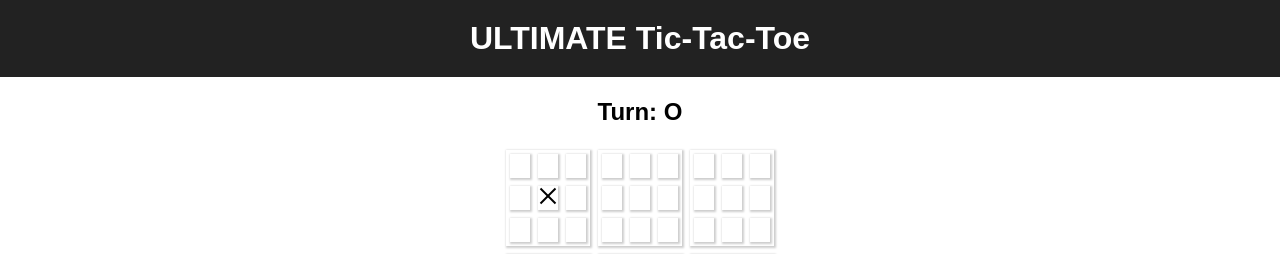
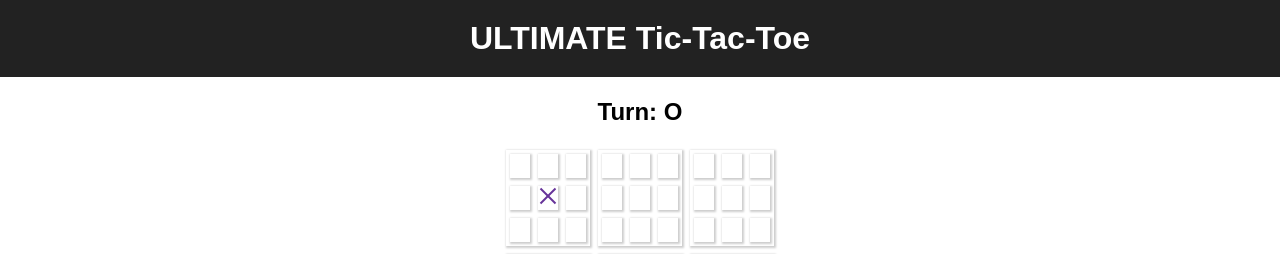
Before and after one commit to PixnBits/ultimate-tic-tac-toe, a React (Create React App) app: page / in a window 1280 px wide. Both pictures are taken after a click on the element 548 px from the left and 198 px from the top of the page. Shown: the top 254 px of the page. Built offline with nearby package versions, Linux system fonts and the light colour scheme.

Commit message:
feat(game/marks): colorize and animate x & o

```diff
--- a/src/game/marks/OMark.jsx
+++ b/src/game/marks/OMark.jsx
@@ -1,8 +1,22 @@
-import React from 'react';
+import React, { Component } from 'react';
 
 // use strokeDasharray and strokeDashoffset for animations
 
-function OMark({ height, width, className, style }) {
+class OMark extends Component {
+  constructor() {
+    super();
+
+    this.state = {
+      animationStep: 0,
+    };
+  }
+
+  componentDidMount() {
+    setTimeout(() => this.setState({ animationStep: 1 }));
+  }
+
+  render() {
+    const { height, width, className, style } = this.props;
     return (
       <svg
         xmlns="http://www.w3.org/2000/svg"
@@ -20,12 +34,18 @@ function OMark({ height, width, className, style }) {
           cx="16"
           cy="16"
           r="12"
-        stroke="black"
+          stroke="#24a57b"
           strokeWidth="3"
           fill="none"
+          style={{
+            strokeDasharray: 325,
+            strokeDashoffset: this.state.animationStep >= 1 ? 0 : 325,
+            transition: 'stroke-dashoffset 0.7s cubic-bezier(0.51, 0.01, 0.46, 0.99)',
+          }}
         />
       </svg>
     );
   }
+}
 
 export default OMark;
--- a/src/game/marks/XMark.jsx
+++ b/src/game/marks/XMark.jsx
@@ -1,8 +1,25 @@
-import React from 'react';
+import React, { Component } from 'react';
 
 // use strokeDasharray and strokeDashoffset for animations
 
-function XMark({ height, width, className, style }) {
+class XMark extends Component {
+  constructor() {
+    super();
+
+    this.state = {
+      animationStep: 0,
+    };
+  }
+
+  componentDidMount() {
+    setTimeout(() => {
+      setTimeout(() => this.setState({ animationStep: 2 }), 150);
+      this.setState({ animationStep: 1 });
+    });
+  }
+
+  render() {
+    const { height, width, className, style } = this.props;
     return (
       <svg
         xmlns="http://www.w3.org/2000/svg"
@@ -18,16 +35,27 @@ function XMark({ height, width, className, style }) {
       >
         <path
           d="M 4 4 L 28 28"
-        stroke="black"
+          stroke="rebeccapurple"
           strokeWidth="3"
+          style={{
+            strokeDasharray: 135,
+            strokeDashoffset: this.state.animationStep >= 1 ? 0 : 135,
+            transition: 'stroke-dashoffset 0.3s cubic-bezier(0.4,0,0.2,1)',
+          }}
         />
         <path
           d="M4,28L28,4"
-        stroke="black"
+          stroke="rebeccapurple"
           strokeWidth="3"
+          style={{
+            strokeDasharray: 135,
+            strokeDashoffset: this.state.animationStep >= 2 ? 0 : 135,
+            transition: 'stroke-dashoffset 0.3s cubic-bezier(0.4,0,0.2,1)',
+          }}
         />
       </svg>
     );
   }
+}
 
 export default XMark;
```
Lines whose indentation alone changed are shown as unchanged.
